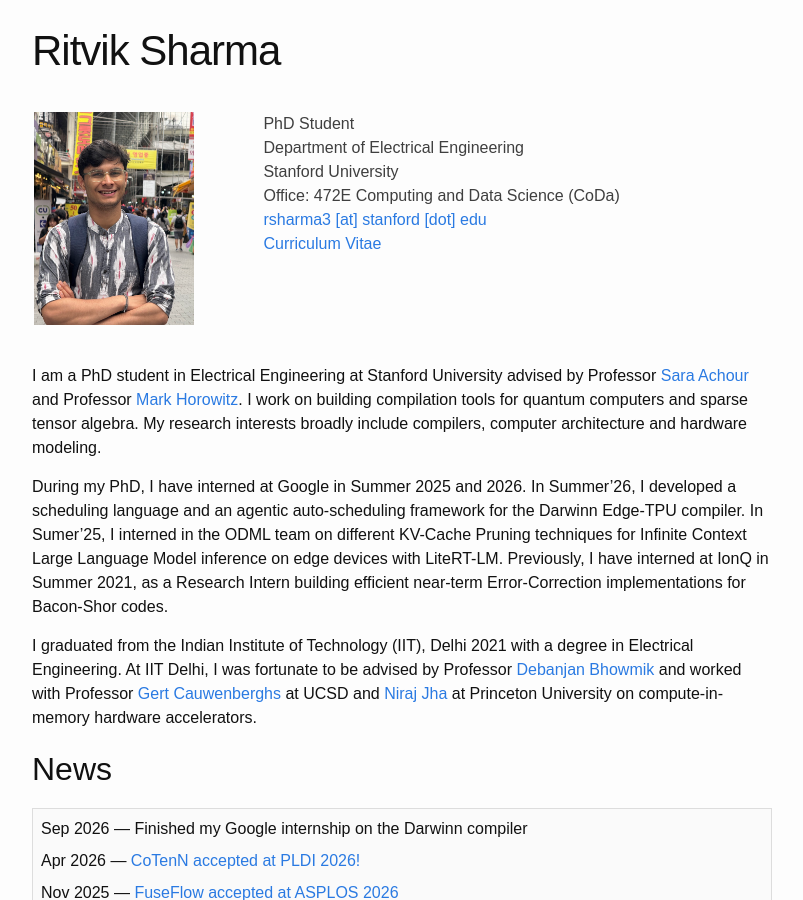
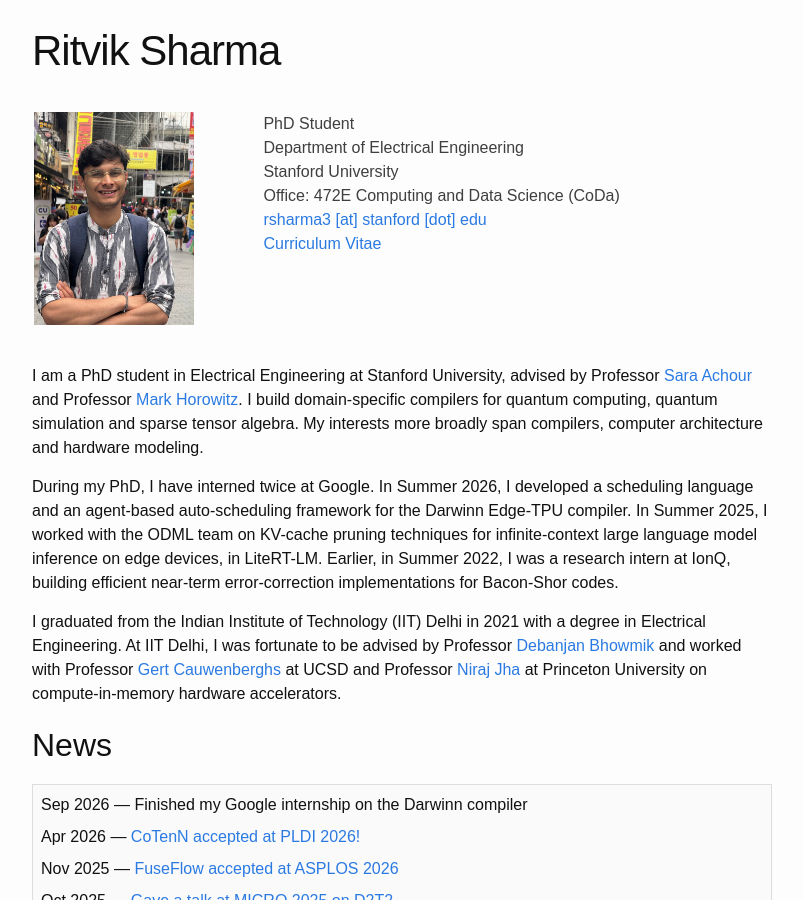
Before and after one commit to Ritvik1sharma/ritvik1sharma.github.io, a Jekyll site: the page built from index.md, in a window 1280 px wide and 900 px high. Shown: the whole window, without its empty margins (238-1041 px from the left). Built offline with Jekyll 4.4.1, drawn with Linux system fonts in a browser that asks for light colours.

Commit message:
Clean up bio: fix typo, IonQ year, and prose
Co-Authored-By: Claude Opus 5 (1M context) <noreply@anthropic.com>

```diff
--- a/index.md
+++ b/index.md
@@ -44,20 +44,20 @@ xhttp.send();
 </table>
 
 
-I am a PhD student in Electrical Engineering at Stanford University advised by Professor
+I am a PhD student in Electrical Engineering at Stanford University, advised by Professor
 [Sara Achour](https://profiles.stanford.edu/sara-achour?releaseVersion=11.5.1)
 and Professor [Mark Horowitz](https://profiles.stanford.edu/mark-horowitz).
-I work on building compilation tools for quantum computers and
-sparse tensor algebra. My research interests broadly include
+I build domain-specific compilers for quantum computing, quantum simulation and
+sparse tensor algebra. My interests more broadly span
 compilers, computer architecture and hardware modeling.
 
-During my PhD, I have interned at Google in Summer 2025 and 2026. In Summer'26, I developed a scheduling language and an agentic auto-scheduling framework for the Darwinn Edge-TPU compiler. In Sumer'25, I interned in the ODML team on different KV-Cache Pruning techniques for Infinite Context Large Language Model inference on edge devices with LiteRT-LM.
-Previously, I have interned at IonQ in Summer 2021, as a Research Intern building efficient near-term Error-Correction implementations for Bacon-Shor codes.
+During my PhD, I have interned twice at Google. In Summer 2026, I developed a scheduling language and an agent-based auto-scheduling framework for the Darwinn Edge-TPU compiler. In Summer 2025, I worked with the ODML team on KV-cache pruning techniques for infinite-context large language model inference on edge devices, in LiteRT-LM.
+Earlier, in Summer 2022, I was a research intern at IonQ, building efficient near-term error-correction implementations for Bacon-Shor codes.
 
-I graduated from the Indian Institute of Technology (IIT), Delhi 2021 with a degree
+I graduated from the Indian Institute of Technology (IIT) Delhi in 2021 with a degree
 in Electrical Engineering.  At IIT Delhi, I was
 fortunate to be advised by Professor [Debanjan Bhowmik](https://www.ee.iitb.ac.in/web/people/debanjan-bhowmik/) and worked
-with Professor [Gert Cauwenberghs](https://jacobsschool.ucsd.edu/node/3271) at UCSD and [Niraj Jha](https://ece.princeton.edu/people/niraj-jha)
+with Professor [Gert Cauwenberghs](https://jacobsschool.ucsd.edu/node/3271) at UCSD and Professor [Niraj Jha](https://ece.princeton.edu/people/niraj-jha)
 at Princeton University on compute-in-memory hardware accelerators.
 
 ## News
```
